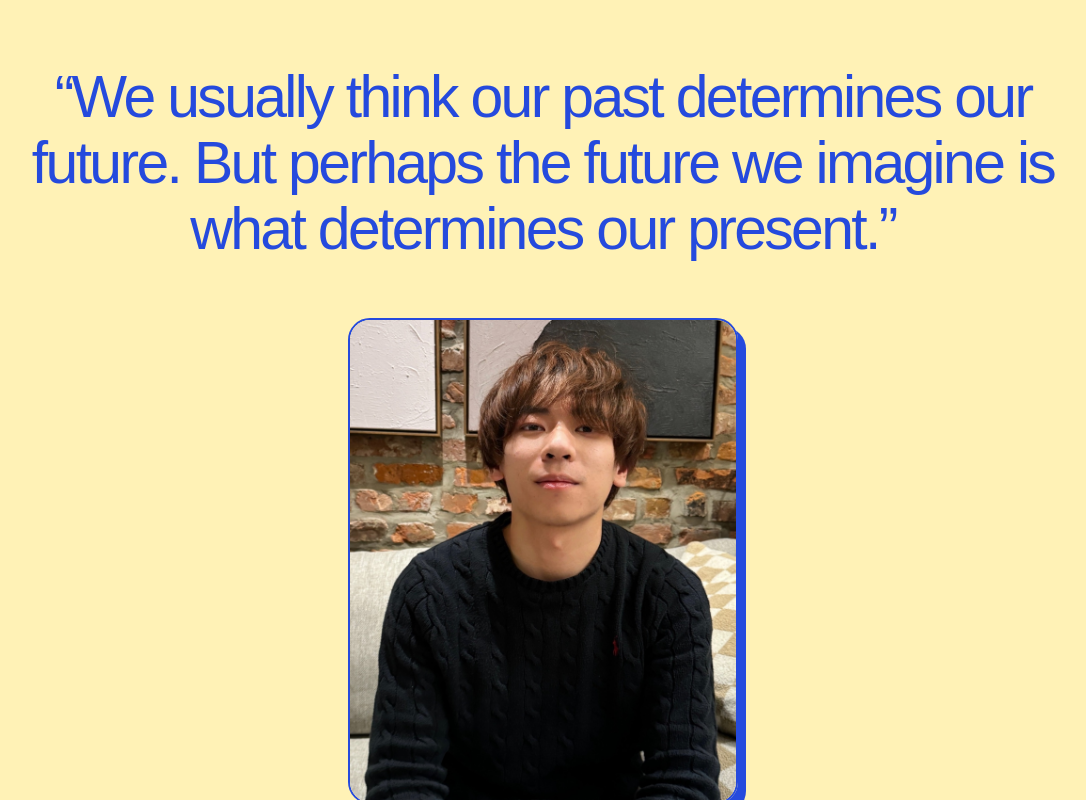
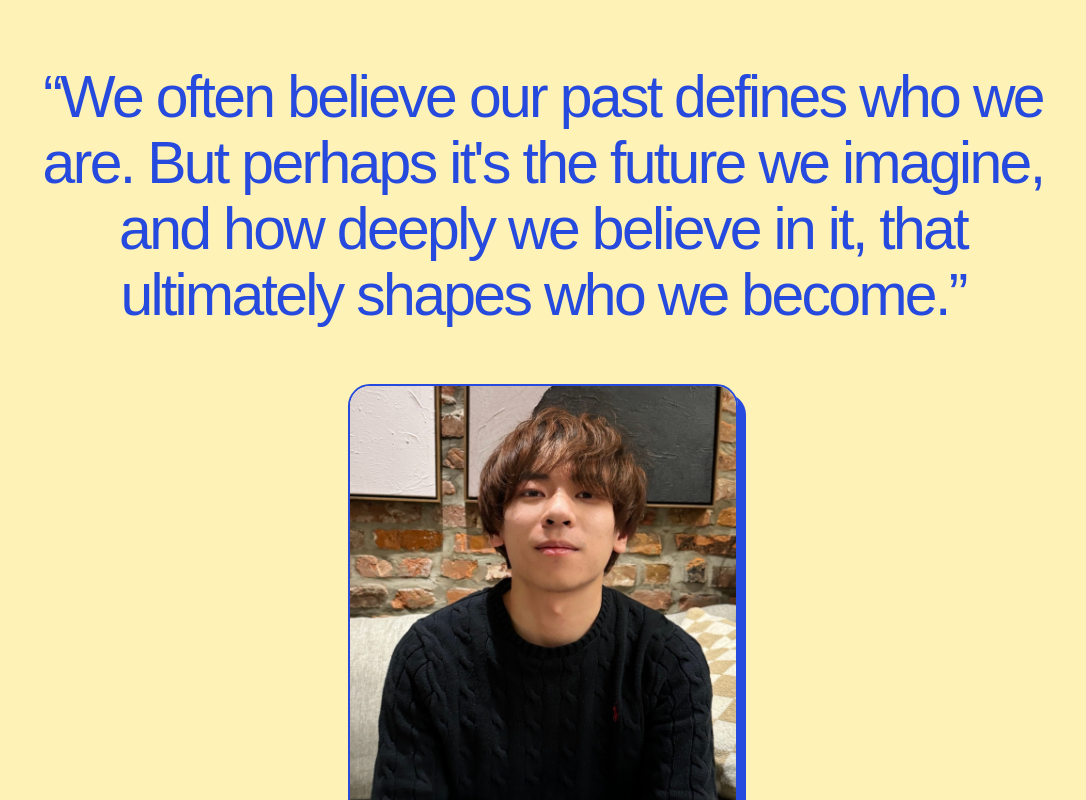
Before and after one commit to mariomach/personal-website, a Next.js app: page / in a window 1280 px wide. Shown: the top 800 px of the page, without its empty margins (97-1183 px from the left). Built offline with nearby package versions, Linux system fonts and the light colour scheme.

Commit message:
Update headline quote about belief in our imagined future

```diff
--- a/app/components/Portfolio.jsx
+++ b/app/components/Portfolio.jsx
@@ -8,7 +8,7 @@ export default function Portfolio({ variant = 'fade' }) {
     <div className="mx-auto flex min-h-svh max-w-6xl flex-col items-center px-6 pt-14 text-[#254add] sm:px-10 sm:pt-16">
       <main className="flex w-full flex-1 flex-col items-center">
         <h1 className="text-center text-[clamp(1.75rem,4.6vw,4rem)] leading-[1.12] font-medium tracking-[-0.045em]">
-          “We usually think our past determines our future. But perhaps the future we imagine is what determines our present.”
+          “We often believe our past defines who we are. But perhaps it's the future we imagine, and how deeply we believe in it, that ultimately shapes who we become.”
         </h1>
         <div className="mt-12 w-[min(76vw,390px)] overflow-hidden rounded-[22px] border-2 border-[#254add] shadow-[8px_9px_0_0_#254add] sm:mt-14">
           <Image
```
